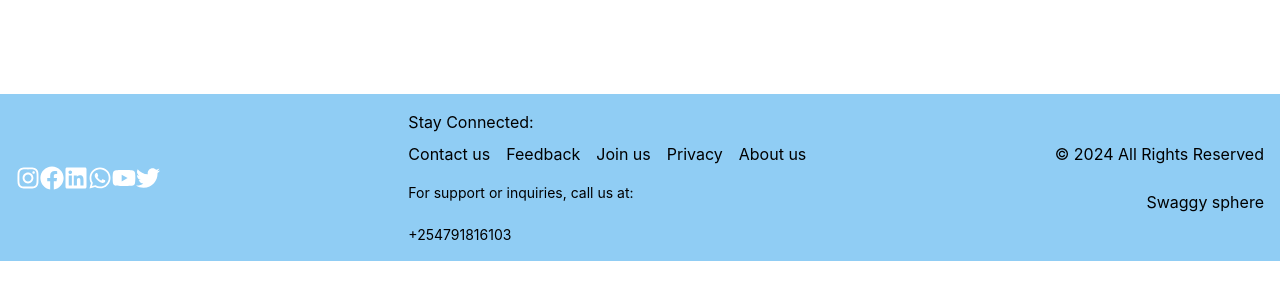
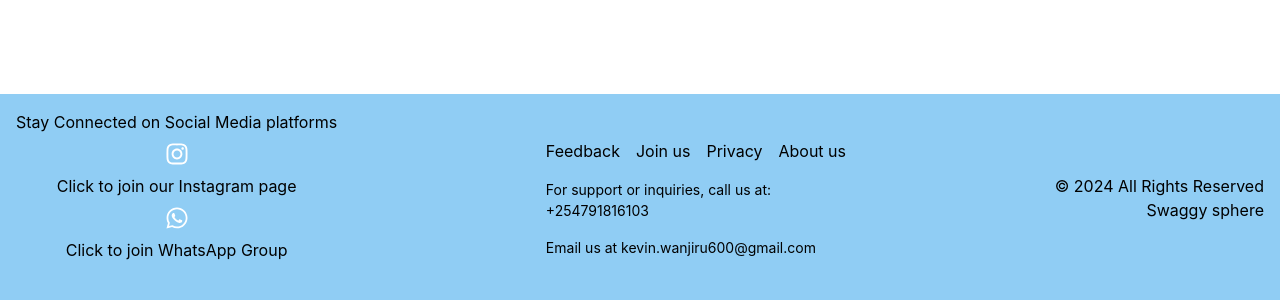
Before and after one commit to mbari60/saka-hapa, a React (Create React App) app: page /getorders in a window 1280 px wide. Shown: the part 714-1014 px from the top of the page. Before the commit the page ends 975 px from the top, so only its background shows below. Built offline with nearby package versions, Linux system fonts and the light colour scheme.

Commit message:
finalizing

```diff
--- a/src/App.js
+++ b/src/App.js
@@ -8,7 +8,6 @@ import Offers from "./pages/offers";
 import Home from "./pages/home";
 import Products from "./pages/products";
 import Cart from "./pages/cart";
-import Contact from "./pages/contact";
 import Login from "./pages/login";
 import Signup from "./pages/signup";
 import Notifications from "./pages/notifications";
@@ -68,7 +67,6 @@ function App() {
           <Route path="/profile" element={<UserProfile />} />
           <Route path="/feedback" element={<Feedback />} />
           <Route path="/about-us" element={<AboutUs/>}/>
-          <Route path="/contact" element={<Contact />} />
           {isSuperuser && (
             <>
               <Route path="/adminviews" element={<AdminPage />} />
--- a/src/components/footer.js
+++ b/src/components/footer.js
@@ -1,14 +1,8 @@
 import React from "react";
 import { Link, NavLink, useLocation } from "react-router-dom";
 import { Flex, Box, Text, Link as ChakraLink } from "@chakra-ui/react";
-import {
-  FaInstagram,
-  FaFacebook,
-  FaLinkedin,
-  FaWhatsapp,
-  FaYoutube,
-  FaTwitter,
-} from "react-icons/fa";
+import { FaInstagram, FaWhatsapp } from "react-icons/fa";
+import "../index.css";
 
 const Footer = () => {
   const { pathname } = useLocation();
@@ -34,41 +28,78 @@ const Footer = () => {
         px={4}
         bg="blue.200"
         color="white"
-        p="4"
+        p={4}
         flexWrap="wrap"
       >
         {/* Social Icons */}
-        <Flex spaceX="2" flex={{ base: "auto", md: "initial" }}>
-          <Link to="#" className="text-white hover:text-gray-400">
-            <FaInstagram size={24} />
-          </Link>
-          <Link to="#" className="text-white hover:text-gray-400">
-            <FaFacebook size={24} />
-          </Link>
-          <Link to="#" className="text-white hover:text-gray-400">
-            <FaLinkedin size={24} />
-          </Link>
-          <Link to="#" className="text-white hover:text-gray-400">
-            <FaWhatsapp size={24} />
-          </Link>
-          <Link to="#" className="text-white hover:text-gray-400">
-            <FaYoutube size={24} />
-          </Link>
-          <Link to="#" className="text-white hover:text-gray-400">
-            <FaTwitter size={24} />
-          </Link>
+        <Flex
+          direction="column"
+          align="center"
+          mb={4}
+          width={{ base: "100%", md: "auto" }}
+        >
+          <Text mb={2} color="black">
+            Stay Connected on Social Media platforms
+          </Text>
+          <Box
+            mb={2}
+            textAlign="center"
+            display="flex"
+            flexDirection="column"
+            alignItems="center"
+          >
+            <Link
+              to="https://www.instagram.com/swaggy_sphere"
+              className="text-white hover:text-gray-400"
+              style={{
+                display: "flex",
+                flexDirection: "column",
+                alignItems: "center",
+              }}
+            >
+              <FaInstagram size={24} />
+              <Text mt={2} color="black">
+                Click to join our Instagram page
+              </Text>
+            </Link>
+          </Box>
+          <Box
+            mb={2}
+            textAlign="center"
+            display="flex"
+            flexDirection="column"
+            alignItems="center"
+          >
+            <Link
+              to="https://chat.whatsapp.com/G5ZtqemPVfEC2LVdsZ974O"
+              className="text-white hover:text-gray-400"
+              style={{
+                display: "flex",
+                flexDirection: "column",
+                alignItems: "center",
+              }}
+            >
+              <FaWhatsapp size={24} />
+              <Text mt={2} color="black">
+                Click to join WhatsApp Group
+              </Text>
+            </Link>
+          </Box>
         </Flex>
+
         <Box
           textAlign={{ base: "center", md: "left" }}
           mt={{ base: 4, md: 0 }}
           color="black"
           flex={{ base: "auto", md: "initial" }}
         >
-          <Text mb={2}>Stay Connected:</Text>
-          <Flex flexWrap="wrap" gap="4">
-            <NavLink to={"/contact"}>Contact us</NavLink>
-            <NavLink to={"/feedback"}>Feedback</NavLink>
-            <NavLink to={"/signup"}>Join us</NavLink>
+          <Flex
+            flexWrap="wrap"
+            gap={4}
+            justifyContent={{ base: "center", md: "flex-start" }}
+          >
+            <NavLink to="/feedback">Feedback</NavLink>
+            <NavLink to="/signup">Join us</NavLink>
             <ChakraLink href="#" _hover={{ color: "gray.400" }}>
               Privacy
             </ChakraLink>
@@ -80,12 +111,23 @@ const Footer = () => {
             <Text fontSize="sm">
               For support or inquiries, call us at: <br />
               <ChakraLink href="tel:+254791816103" color="black.300">
-              <br/>
                 +254791816103
               </ChakraLink>
             </Text>
+            <Box mt={4}>
+              <Text fontSize="sm">
+                Email us at{" "}
+                <a
+                  href="mailto:kevin.wanjiru600@gmail.com"
+                  className="linkbutton"
+                >
+                  kevin.wanjiru600@gmail.com
+                </a>
+              </Text>
+            </Box>
           </Box>
         </Box>
+
         <Box
           textAlign={{ base: "center", md: "right" }}
           mt={{ base: 4, md: 0 }}
@@ -94,7 +136,6 @@ const Footer = () => {
         >
           <Text>
             &copy; {new Date().getFullYear()} All Rights Reserved <br />
-            <br />
             <ChakraLink href="/" color="black.300" ml={1}>
               Swaggy sphere
             </ChakraLink>
--- a/src/components/navbar.js
+++ b/src/components/navbar.js
@@ -121,14 +121,6 @@ const Navbar = () => {
             <Button
               variant="ghost"
               as={Link}
-              to="/contact"
-              onClick={handleMenuItemClick}
-            >
-              Contact Us
-            </Button>
-            <Button
-              variant="ghost"
-              as={Link}
               to="/feedback"
               onClick={handleMenuItemClick}
             >
@@ -241,9 +233,6 @@ const Navbar = () => {
               <Link to="/about-us" onClick={handleMenuItemClick}>
                 About Us
               </Link>
-              <Link to="/contact" onClick={handleMenuItemClick}>
-                Contact Us
-              </Link>
               <Link to="/feedback" onClick={handleMenuItemClick}>
                 Feedback
               </Link>
--- a/src/index.css
+++ b/src/index.css
@@ -15,3 +15,11 @@ code {
   flex-grow: 1; /* Make the main content area flex-grow */
   min-height: calc(100vh - 4rem); /* Subtract the height of the header/navbar */
 }
+.link-button {
+  text-decoration: none;
+  color: #ffffff;
+  background-color: #4CAF50;
+  padding: 8px 12px;
+  border-radius: 4px;
+  margin-right: 10px; /* optional: add some margin between buttons */
+}
--- a/src/pages/about.js
+++ b/src/pages/about.js
@@ -142,7 +142,7 @@ const AboutUs = () => {
         />
         <ServiceCard
           title="Customer Support"
-          description="Our team is here to help you with any inquiries or issues you may have."
+          description="Our team is here to help you with any inquiries or issues you may have.Incase you forget your pasword contact admin your email adress and username so that he/she may help you reset the password"
         />
       </SimpleGrid>
     </Box>
--- a/src/pages/signup.js
+++ b/src/pages/signup.js
@@ -58,12 +58,13 @@ const Signup = () => {
         phone: values.phone,
         password: values.password,
       });
+      console.log(response.data.message);
       toast.success(response.data.message);
       actions.resetForm();
       navigate("/");
 
     } catch (error) {
-      toast.error(error.response.data.error);
+      toast.error(error.response.data.message);
     } finally {
       setIsLoading(false);
     }
--- a/src/pages/userprofile.js
+++ b/src/pages/userprofile.js
@@ -149,7 +149,7 @@ const UserProfile = () => {
   const deleteUserAccount = async () => {
     try {
       // Send request to delete account
-      await api.delete("deleteaccount");
+      await api.delete("registration");
       toast({
         title: "Success",
         description: "Account deleted successfully.",
```
Also changed, not shown: src/pages/home.js (+39 -14 lines).
